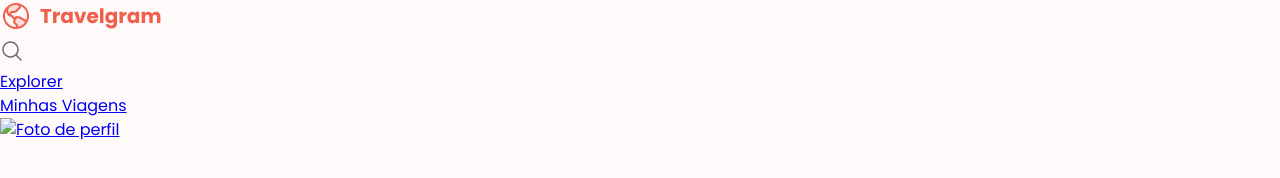
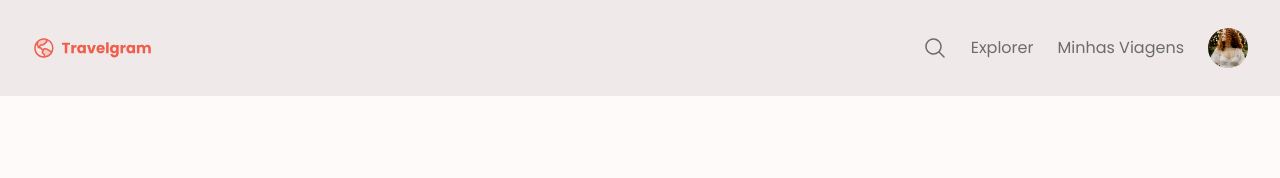
Before and after one commit to Carvalho-Lucas/Repository, a plain HTML site: page index.html in a window 1280 px wide. Drawn offline with Linux system fonts and the light colour scheme.

Commit message:
Navigation

```diff
--- a/index.html
+++ b/index.html
@@ -13,7 +13,8 @@
     />
   </head>
   <body>
-    <nav>
+    <div class="bg-surface-color">
+      <nav class="container">
         <a href="#" id="logo">
           <img src="assets/Logo.svg" alt="Logo Marca" />
         </a>
@@ -30,11 +31,12 @@
           <li><a href="#">Minhas Viagens</a></li>
           <li>
             <a href="#">
-            <img src="assets/Profile pic.png" alt="Foto de perfil" />
+              <img src="assets/Aninha.png" alt="Foto de perfil" />
             </a>
           </li>
         </ul>
       </nav>
+    </div>
     <header></header>
   </body>
 </html>
--- a/styles/global.css
+++ b/styles/global.css
@@ -6,7 +6,7 @@
 
 :root {
   --brand-color: #ef5f4c;
-  --surface-color: #f5f5f5;
+  --surface-color: #f0e9e9;
   --background-color: #fffafa;
   --skeleton-color: #d9d9d9;
   --shape-transparency: hsla(0, 0%, 100%, 0.562);
@@ -25,3 +25,24 @@ body {
   color: var(--text-color-secondary);
   background-color: var(--background-color);
 }
+
+nav a {
+  text-decoration: none;
+  color: inherit; /* Remove a cor azul padrão e insere a cor do elemento pai */
+}
+
+a:hover {
+  /* Colore o texto "Explorer e Minhas viagens" quando passar mouse em cima. Acrescenta Underline no texto. */
+  color: var(--brand-color);
+  text-decoration: underline;
+}
+
+.container {
+  padding-inline: 32px;
+  max-width: 1280px;
+  margin-inline: auto;
+}
+
+.bg-surface-color {
+  background-color: var(--surface-color);
+}
--- a/styles/nav.css
+++ b/styles/nav.css
@@ -0,0 +1,27 @@
+nav {
+  display: flex;
+  justify-content: space-between;
+  align-items: center;
+  line-height: 0;
+  padding-block: 20px;
+}
+
+nav ul {
+  list-style: none;
+  display: flex;
+  align-items: center;
+  gap: 24px;
+  padding-block: 8px;
+}
+
+nav ul li:last-child img {
+  width: 40px;
+  height: 40px;
+  object-fit: cover;
+  border-radius: 50%;
+}
+
+#logo img {
+  width: 120px; /* Ajuste o tamanho como preferir */
+  height: auto; /* Mantém a proporção da imagem */
+}
```
Also changed, not shown: assets/Aninha.png (added), assets/Logo_Principal.svg (added), assets/PATTERN-49.svg (added), assets/icon_33.svg (added). Lines whose indentation alone changed are shown as unchanged.
